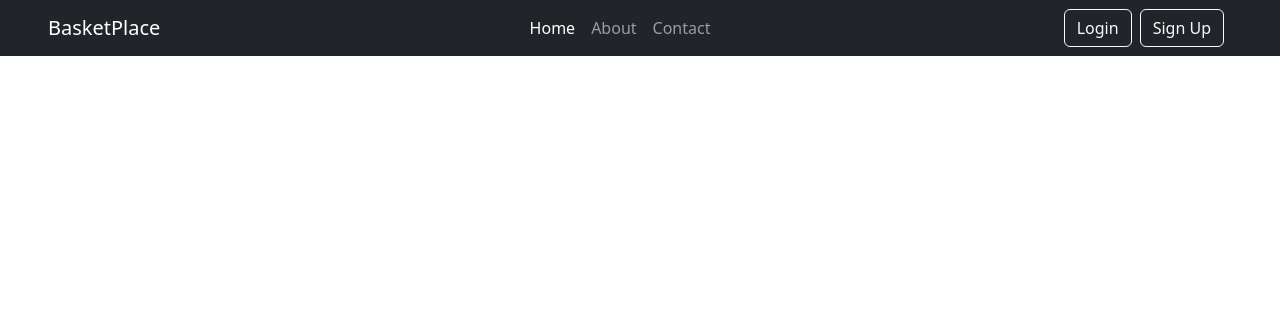
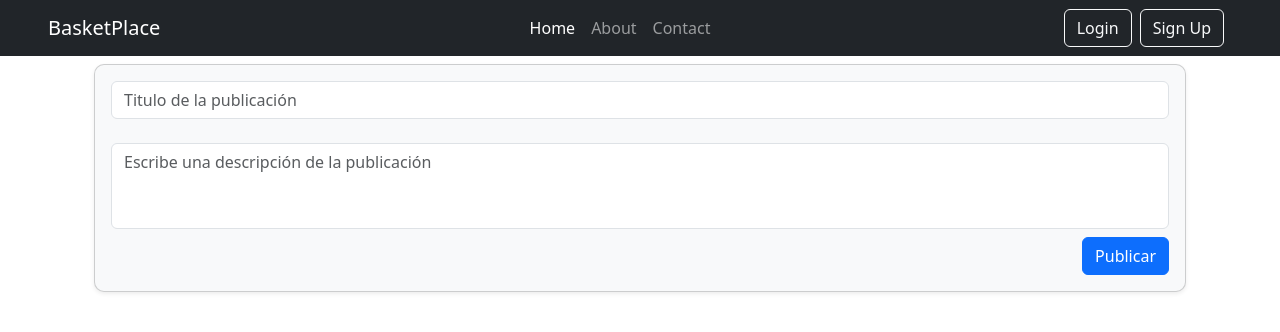
Before and after one commit to CLRodri/BasketPlace-With-TSX, a React (Vite) app: page / in a window 1280 px wide. Shown: the top 332 px of the page. Built offline with nearby package versions, Linux system fonts and the light colour scheme.

Commit message:
Add CreatePost endpoint and conexion with the database

```diff
--- a/src/Constants/Api.tsx
+++ b/src/Constants/Api.tsx
@@ -3,5 +3,6 @@ export const endPoints = {
     REGISTER: "api/register",
     LOGIN: "api/login",
     LOGOUT: "api/logout",
-    PROFILE: "api/profile"
+    PROFILE: "api/profile",
+    CREATE_POST:"api/createPost"
 } as const
--- a/src/components/Home.tsx
+++ b/src/components/Home.tsx
@@ -1,5 +1,6 @@
 import { Button, Form } from "react-bootstrap";
 import { Container } from "react-bootstrap";
+import PostBox from "./PostBox";
 
 export const Home: React.FC = () => {
 
@@ -11,8 +12,8 @@ export const Home: React.FC = () => {
 
     //Aqui va la logica para mostrar las ofertas de equipos
     return (
-        <Container className="mt-5 pt-3">
-
+        <Container className="mt-5 pt-3" style={{ maxWidth: '600' }}>
+            <PostBox/>
         </Container>
 
     );
--- a/src/components/PostBox.tsx
+++ b/src/components/PostBox.tsx
@@ -2,35 +2,74 @@ import { useState } from "react";
 import { Button, Form, Card } from "react-bootstrap";
 import { Row, Col } from "react-bootstrap";
 import { EmojiSmile, Image as ImageIcon } from 'react-bootstrap-icons';
-
-const MAX_TWEET_LENGTH = 280;
+import { DNS, endPoints } from "../Constants/Api";
+import { toast } from "react-toastify";
 
 export const PostBox: React.FC = () => {
-    const [tweet, setTweet] = useState('');
+    const user = JSON.parse(localStorage.getItem("user") || "{}");
+    const [selectedDate] = useState<Date>(() => new Date());
 
-    const remainingChars = MAX_TWEET_LENGTH - tweet.length;
-    const isValid = tweet.trim().length > 0 && tweet.length <= MAX_TWEET_LENGTH;
-
-    const handleTweetSubmit = () => {
-        if (isValid) {
-            console.log('Tweet enviado:', tweet);
-            setTweet('');
+    const [formData, setFormData] = useState({
+        titulo: "",
+        texto: "",
+        fechaPublicacion: selectedDate.getDate() + "-" + (selectedDate.getMonth() + 1) + "-" + selectedDate.getFullYear() + " " + selectedDate.getHours() + ":" + selectedDate.getMinutes(),
+        autor: user.nombre + " " + user.apellido
+    });
+    const handleChange = (e: React.ChangeEvent<HTMLInputElement>) => {
+        setFormData({ ...formData, [e.target.name]: e.target.value });
+    };
+    const handleSubmit = async (e: React.FormEvent)  => {
+        e.preventDefault();
+        console.log(formData);
+        try {
+                    const response = await fetch(DNS + "/" + endPoints.CREATE_POST, {
+                        method: "POST",
+                        headers: { "Content-Type": "application/json" },
+                        body: JSON.stringify(formData)
+                    });
+                    if (!response.ok) {
+                        toast.error("Error en el registro de la publicación");
+                        throw new Error(`Error: ${response.status} ${response.statusText}`);
+                    }
+                    toast.success("Publicación registrado con éxito");
+                } catch (error) {
+                    if (error instanceof Error) {
+                        toast.error("Error: " + error.message);
+                    } else {
+                        toast.error("An unknown error occurred");
+                    }
                 }
     };
 
     return (
-        <Card className="mb-4 shadow-sm" style={{ borderRadius: '10px', backgroundColor: '#f8f9fa',maxHeight:'500px'}}>
-            <Card.Body style={{ borderRadius: '10px',  maxHeight: '200px', overflowY: 'auto' }}>
+        <Card className="mb-4 shadow-sm" style={{ borderRadius: '10px', backgroundColor: '#f8f9fa',maxHeight:'300px'}}>
+            <Form onSubmit={handleSubmit}>
+                <Card.Body style={{ borderRadius: '10px',  maxHeight: '300px', overflowY: 'auto' }}>
                     <Row>
                         <Col>
-                        <Form.Group controlId="tweetTextarea">
+                            <Form.Group controlId="postTitlearea">
+                                <Form.Control
+                                    as="textarea"
+                                    rows={1}
+                                    style={{ resize: 'none' }}
+                                    placeholder="Titulo de la publicación"
+                                    value={formData.titulo}
+                                    onChange={handleChange}
+                                    name="titulo"
+                                    type="text"
+                                />
+                            </Form.Group>
+                            <br />
+                            <Form.Group controlId="postTextarea">
                                 <Form.Control
                                     as="textarea"
                                     rows={3}
-                                placeholder="¿Qué está pasando?"
-                                value={tweet}
-                                onChange={(e) => setTweet(e.target.value)}
-                                maxLength={MAX_TWEET_LENGTH}
+                                    placeholder="Escribe una descripción de la publicación"
+                                    style={{ resize: 'none' }}
+                                    value={formData.texto}
+                                    onChange={handleChange}
+                                    name="texto"
+                                    type="text"
                                 />
                             </Form.Group>
                             <div className="d-flex justify-content-between align-items-center mt-2">
@@ -39,13 +78,9 @@ export const PostBox: React.FC = () => {
                                     <EmojiSmile role="button" />
                                 </div>
                                 <div className="d-flex align-items-center gap-2">
-                                <span className={`text-${remainingChars < 0 ? 'danger' : 'secondary'}`}>
-                                    {remainingChars}
-                                </span>
                                     <Button
                                         variant="primary"
-                                    onClick={handleTweetSubmit}
-                                    disabled={!isValid}
+                                        onClick={handleSubmit}
                                     >
                                         Publicar
                                     </Button>
@@ -54,6 +89,7 @@ export const PostBox: React.FC = () => {
                         </Col>
                     </Row>
                 </Card.Body>
+            </Form>
         </Card>
     );
 };
```
Also changed, not shown: server.ts (+25 -0 lines), src/types/Post.d.ts (added, +11 -0 lines), 2 other files (tests, documents, lock files or other folders). Lines whose indentation alone changed are shown as unchanged.
